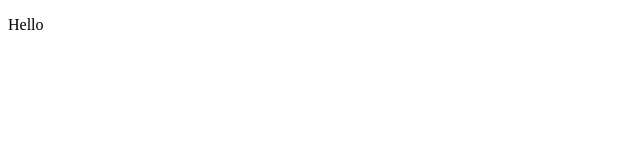
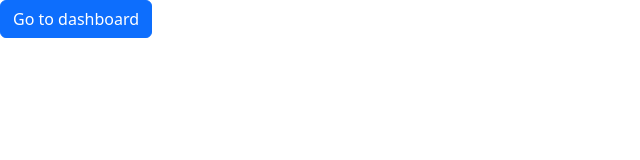
Before and after one commit to alserembani94/minggu5, a plain HTML site: page index.html in a window 1280 px wide. Shown: the whole page, without its empty margins (0-640 px from the left). Drawn offline with nearby package versions, Linux system fonts and the light colour scheme.

Commit message:
feat: tambah button ke dashboard

```diff
--- a/index.html
+++ b/index.html
@@ -4,9 +4,13 @@
   <meta charset="UTF-8">
   <meta name="viewport" content="width=device-width, initial-scale=1.0">
   <title>Document</title>
+  <link href="https://cdn.jsdelivr.net/npm/bootstrap@5.3.3/dist/css/bootstrap.min.css" rel="stylesheet" integrity="sha384-QWTKZyjpPEjISv5WaRU9OFeRpok6YctnYmDr5pNlyT2bRjXh0JMhjY6hW+ALEwIH" crossorigin="anonymous">
   <link rel="stylesheet" href="./styles/style.css">
 </head>
 <body>
-  <p>Hello</p>
+  <!-- Tambah button untuk pergi ke dashboard -->
+  <a class="btn btn-primary" href="./dashboard/index.html">Go to dashboard</a>
+
+  <script src="https://cdn.jsdelivr.net/npm/bootstrap@5.3.3/dist/js/bootstrap.bundle.min.js" integrity="sha384-YvpcrYf0tY3lHB60NNkmXc5s9fDVZLESaAA55NDzOxhy9GkcIdslK1eN7N6jIeHz" crossorigin="anonymous"></script>
 </body>
 </html>
```
